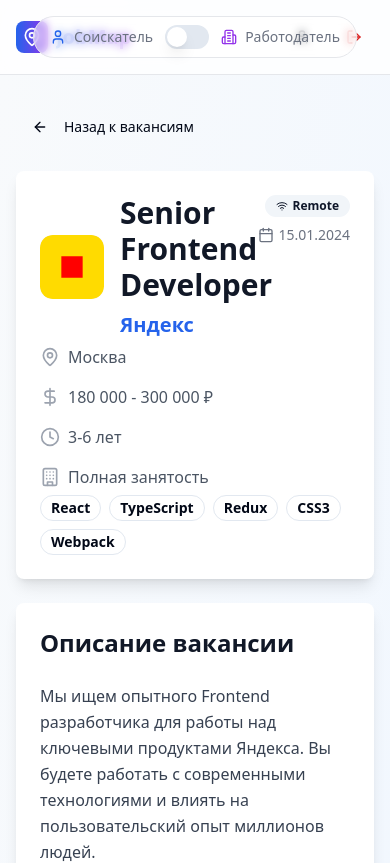
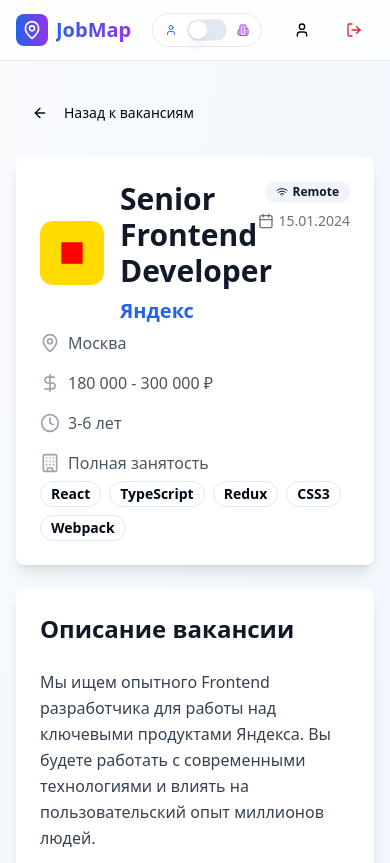
Before and after one commit to Dpanov2302/job-map, a React (Vite) app: page /job-map/jobs/1 in a window 390 px wide. Shown: the top 863 px of the page. Built offline with nearby package versions, Linux system fonts and the light colour scheme; sample sign-in values are in the browser's storage.

Commit message:
Fix Header display on mobile devices

```diff
--- /dev/null
+++ b/src/components/AddVacancyFab.tsx
@@ -0,0 +1,34 @@
+import { Link } from 'react-router-dom';
+import { Plus } from 'lucide-react';
+import { useRole } from '@/contexts/RoleContext';
+import { useAuth } from '@/contexts/AuthContext';
+import { Button } from '@/components/ui/button';
+import { motion } from 'framer-motion';
+
+
+const AddVacancyFab = () => {
+    const { role } = useRole();
+    const { isAuthenticated } = useAuth();
+
+    // Show only for employers on mobile
+    if (!(isAuthenticated && role === 'employer')) return null;
+
+    return (
+        <motion.div
+            initial={{ opacity: 0, y: 20 }}
+            animate={{ opacity: 1, y: 0 }}
+            className="lg:hidden fixed top-[4.5rem] right-4 z-50" // 4.5rem ≈ header height, adjust if needed
+        >
+            <Link to="/create-job">
+                <Button
+                    size="icon"
+                    className="w-12 h-12 rounded-full bg-gradient-to-r from-purple-600 to-pink-600 shadow-lg hover:scale-105 focus:ring-4 focus:ring-purple-300 transition-transform"
+                >
+                    <Plus className="w-5 h-5 text-white" />
+                </Button>
+            </Link>
+        </motion.div>
+    );
+};
+
+export default AddVacancyFab;
--- a/src/components/Header.tsx
+++ b/src/components/Header.tsx
@@ -1,11 +1,12 @@
-
 import { Link, useNavigate } from 'react-router-dom';
 import { Button } from '@/components/ui/button';
 import { useAuth } from '@/contexts/AuthContext';
 import { useRole } from '@/contexts/RoleContext';
 import RoleSwitch from './RoleSwitch';
+import AddVacancyFab from './AddVacancyFab';
 import { LogOut, User, MapPin, Plus } from 'lucide-react';
 import { motion } from 'framer-motion';
+
 
 const Header = () => {
   const { user, logout, isAuthenticated } = useAuth();
@@ -18,14 +19,16 @@ const Header = () => {
   };
 
   return (
+      <>
+        {/* Sticky top header */}
         <motion.header
             initial={{ opacity: 0, y: -20 }}
             animate={{ opacity: 1, y: 0 }}
             className="bg-white/80 backdrop-blur-lg border-b border-gray-200 sticky top-0 z-50"
         >
-      <div className="container mx-auto px-4 py-4">
-        <div className="grid grid-cols-3 items-center">
-          {/* Левая часть - Логотип и навигация */}
+          <div className="container mx-auto px-4 py-3">
+            <div className="flex items-center justify-between">
+              {/* ── Left: Logo + nav links (lg+) */}
               <div className="flex items-center space-x-8">
                 <Link to="/" className="flex items-center space-x-2 group">
                   <motion.div
@@ -39,7 +42,8 @@ const Header = () => {
                 </span>
                 </Link>
 
-            <nav className="hidden md:flex items-center space-x-6">
+                {/* Desktop nav */}
+                <nav className="hidden lg:flex items-center space-x-6">
                   <Link
                       to="/"
                       className="text-gray-600 hover:text-blue-600 transition-colors duration-200 font-medium"
@@ -55,29 +59,35 @@ const Header = () => {
                 </nav>
               </div>
 
-          {/* Центральная часть - RoleSwitch */}
-          <div className="flex justify-center">
+              {/* ── Center (mobile) or pushed slightly right (desktop) : RoleSwitch */}
               {isAuthenticated && <RoleSwitch />}
-          </div>
 
-          {/* Правая часть - Действия и профиль */}
-          <div className="flex items-center justify-end space-x-3">
+              {/* ── Right: actions */}
+              <div className="flex items-center space-x-3">
                 {isAuthenticated ? (
-              <div className="flex items-center space-x-3">
+                    <>
+                      {/* Add vacancy button only on lg+ here */}
                       {role === 'employer' && (
-                  <Link to="/create-job">
-                    <Button size="sm" className="flex items-center space-x-2 bg-gradient-to-r from-purple-600 to-pink-600 hover:from-purple-700 hover:to-pink-700">
+                          <Link to="/create-job" className="hidden lg:block">
+                            <Button
+                                size="sm"
+                                className="flex items-center space-x-2 bg-gradient-to-r from-purple-600 to-pink-600 hover:from-purple-700 hover:to-pink-700"
+                            >
                               <Plus className="w-4 h-4" />
-                      <span className="hidden sm:inline">Добавить вакансию</span>
+                              <span className="hidden xl:inline">Добавить вакансию</span>
                             </Button>
                           </Link>
                       )}
+
+                      {/* Profile */}
                       <Link to="/profile">
                         <Button variant="ghost" size="sm" className="flex items-center space-x-2">
                           <User className="w-4 h-4" />
                           <span className="hidden sm:inline">{user?.name}</span>
                         </Button>
                       </Link>
+
+                      {/* Logout */}
                       <Button
                           variant="ghost"
                           size="sm"
@@ -87,9 +97,9 @@ const Header = () => {
                         <LogOut className="w-4 h-4" />
                         <span className="hidden sm:inline">Выйти</span>
                       </Button>
-              </div>
+                    </>
                 ) : (
-              <div className="flex items-center space-x-2">
+                    <>
                       <Link to="/login">
                         <Button variant="ghost" size="sm">
                           Войти
@@ -100,12 +110,16 @@ const Header = () => {
                           Регистрация
                         </Button>
                       </Link>
-              </div>
+                    </>
                 )}
               </div>
             </div>
           </div>
         </motion.header>
+
+        {/* Floating add vacancy button for mobile employer */}
+        <AddVacancyFab />
+      </>
   );
 };
 
--- a/src/components/RoleSwitch.tsx
+++ b/src/components/RoleSwitch.tsx
@@ -1,19 +1,22 @@
-
 import { Switch } from '@/components/ui/switch';
 import { Label } from '@/components/ui/label';
 import { useRole } from '@/contexts/RoleContext';
 import { User, Building2 } from 'lucide-react';
 
+
 const RoleSwitch = () => {
     const { role, toggleRole } = useRole();
 
     return (
-    <div className="flex items-center space-x-3 bg-white/50 backdrop-blur-sm rounded-full px-4 py-2 border border-gray-200">
-      <div className="flex items-center space-x-2">
-        <User className="w-4 h-4 text-blue-600" />
+        <div
+            className="flex items-center gap-2 sm:gap-3 bg-white/50 backdrop-blur-sm rounded-full px-3 py-1 sm:px-4 sm:py-2 border border-gray-200"
+        >
+            {/* Candidate */}
+            <div className="flex items-center gap-1 sm:gap-2">
+                <User className="w-3 h-3 sm:w-4 sm:h-4 text-blue-600" />
                 <Label
                     htmlFor="role-switch"
-          className={`text-sm font-medium cursor-pointer transition-colors ${
+                    className={`hidden lg:inline text-sm font-medium cursor-pointer transition-colors ${
                         role === 'candidate' ? 'text-blue-600' : 'text-gray-500'
                     }`}
                 >
@@ -25,14 +28,15 @@ const RoleSwitch = () => {
                 id="role-switch"
                 checked={role === 'employer'}
                 onCheckedChange={toggleRole}
-        className="data-[state=checked]:bg-purple-600"
+                className="data-[state=checked]:bg-purple-600 scale-90 sm:scale-100"
             />
 
-      <div className="flex items-center space-x-2">
-        <Building2 className="w-4 h-4 text-purple-600" />
+            {/* Employer */}
+            <div className="flex items-center gap-1 sm:gap-2">
+                <Building2 className="w-3 h-3 sm:w-4 sm:h-4 text-purple-600" />
                 <Label
                     htmlFor="role-switch"
-          className={`text-sm font-medium cursor-pointer transition-colors ${
+                    className={`hidden lg:inline text-sm font-medium cursor-pointer transition-colors ${
                         role === 'employer' ? 'text-purple-600' : 'text-gray-500'
                     }`}
                 >
--- a/src/services/role.ts
+++ b/src/services/role.ts
@@ -1,4 +1,3 @@
-
 export type UserRole = 'candidate' | 'employer';
 
 export const roleService = {
```
Also changed, not shown: src/services/jobs.ts (+0 -8 lines). Lines whose indentation alone changed are shown as unchanged.
